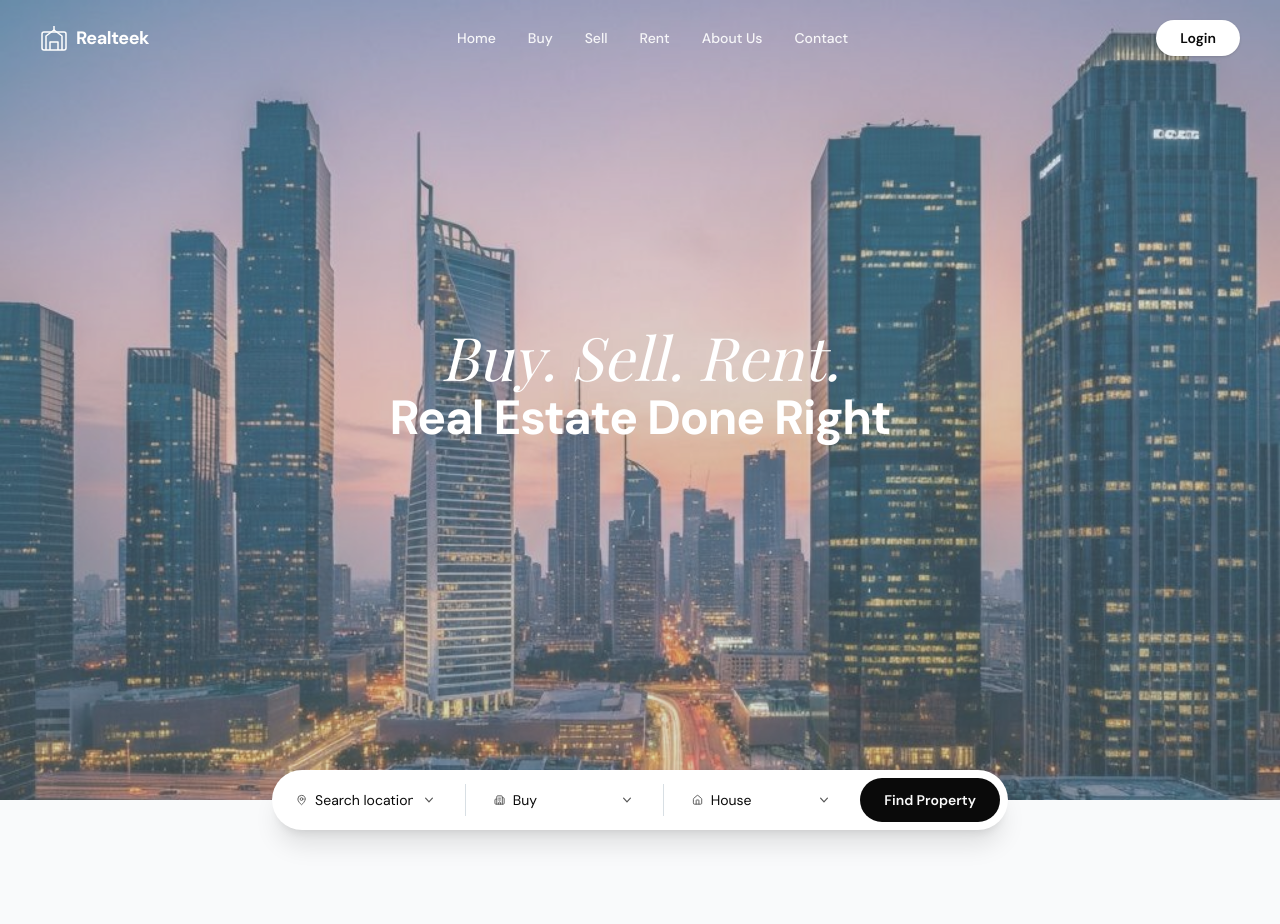
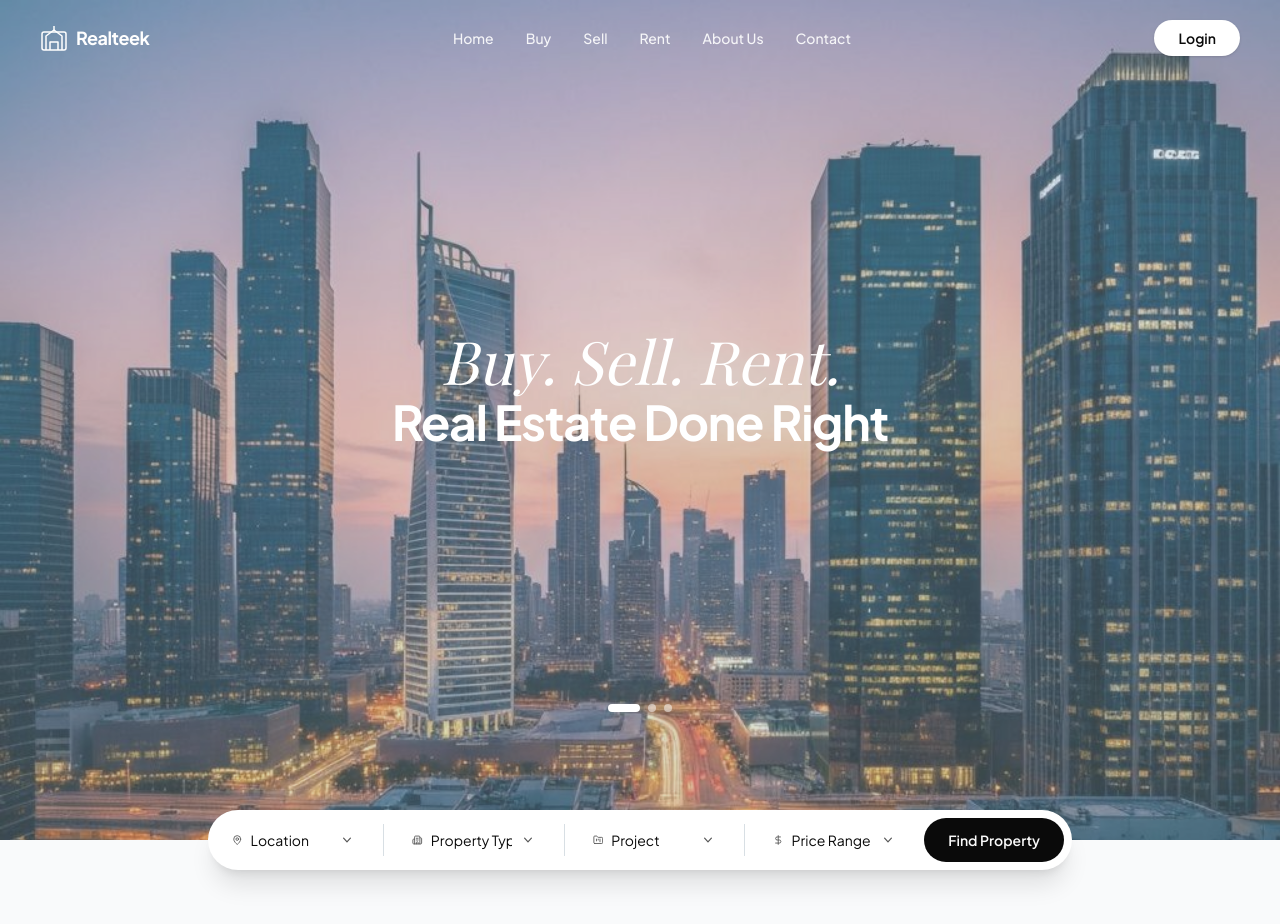
Before and after one commit to baeehaqii/v0-ui-quinland, a Next.js app: page / in a window 1280 px wide. Shown: the top 924 px of the page. Before the commit the page ends 896 px from the top, so only its background shows below. Built offline with nearby package versions, Linux system fonts and the light colour scheme; a web font is replaced by a local one.

Commit message:
feat: update hero section and search bar\n\nChange font to Plus Jakarta Sans, add search bar fields, and update hero slider.

```diff
--- a/app/globals.css
+++ b/app/globals.css
@@ -75,7 +75,7 @@
 }
 
 @theme inline {
-  --font-sans: var(--font-dm-sans), 'DM Sans', sans-serif;
+  --font-sans: var(--font-jakarta), 'Plus Jakarta Sans', sans-serif;
   --font-serif: var(--font-playfair), 'Playfair Display', serif;
   --font-mono: 'Geist Mono', 'Geist Mono Fallback';
   --color-background: var(--background);
--- a/app/layout.tsx
+++ b/app/layout.tsx
@@ -1,11 +1,11 @@
 import type { Metadata, Viewport } from 'next'
-import { DM_Sans, Playfair_Display } from 'next/font/google'
+import { Plus_Jakarta_Sans, Playfair_Display } from 'next/font/google'
 import { Analytics } from '@vercel/analytics/next'
 import './globals.css'
 
-const dmSans = DM_Sans({
+const jakartaSans = Plus_Jakarta_Sans({
   subsets: ['latin'],
-  variable: '--font-dm-sans',
+  variable: '--font-jakarta',
 })
 
 const playfair = Playfair_Display({
@@ -33,7 +33,7 @@ export default function RootLayout({
   return (
     <html lang="en">
       <body
-        className={`${dmSans.variable} ${playfair.variable} font-sans antialiased`}
+        className={`${jakartaSans.variable} ${playfair.variable} font-sans antialiased`}
       >
         {children}
         <Analytics />
--- a/components/hero/hero-section.tsx
+++ b/components/hero/hero-section.tsx
@@ -1,36 +1,110 @@
+"use client"
+
 import Image from "next/image"
+import { useState, useEffect, useCallback } from "react"
 import { PropertySearch } from "./property-search"
 
+const SLIDES = [
+  {
+    image: "/images/hero-bg.jpg",
+    alt: "Modern city skyline with glass skyscrapers",
+    tagline: "Buy. Sell. Rent.",
+    heading: "Real Estate Done Right",
+  },
+  {
+    image: "/images/hero-bg-2.jpg",
+    alt: "Luxury residential neighborhood with modern houses",
+    tagline: "Find Your Dream Home.",
+    heading: "Where Comfort Meets Elegance",
+  },
+  {
+    image: "/images/hero-bg-3.jpg",
+    alt: "Modern luxury apartment with pool and tropical landscape",
+    tagline: "Invest. Grow. Prosper.",
+    heading: "Premium Properties Await You",
+  },
+] as const
+
+const INTERVAL_MS = 7000
+
 export function HeroSection() {
+  const [current, setCurrent] = useState(0)
+
+  const next = useCallback(() => {
+    setCurrent((prev) => (prev + 1) % SLIDES.length)
+  }, [])
+
+  useEffect(() => {
+    const timer = setInterval(next, INTERVAL_MS)
+    return () => clearInterval(timer)
+  }, [next])
+
   return (
-    <section className="relative flex min-h-screen flex-col">
-      {/* Background image */}
-      <div className="absolute inset-0 -z-10">
+    <section className="relative flex min-h-[100svh] flex-col lg:min-h-[105svh]">
+      {/* Slides */}
+      {SLIDES.map((slide, index) => (
+        <div
+          key={slide.image}
+          className={`absolute inset-0 -z-10 transition-opacity duration-1000 ease-in-out ${
+            index === current ? "opacity-100" : "opacity-0"
+          }`}
+          aria-hidden={index !== current}
+        >
           <Image
-          src="/images/hero-bg.jpg"
-          alt="Modern city skyline with glass buildings"
+            src={slide.image}
+            alt={slide.alt}
             fill
-          priority
+            priority={index === 0}
             className="object-cover"
             sizes="100vw"
           />
-        {/* Soft sky overlay for readability */}
+          {/* Overlay */}
           <div className="absolute inset-0 bg-[oklch(0.78_0.04_230/0.35)]" />
         </div>
+      ))}
 
       {/* Spacer for navbar */}
       <div className="h-24" />
 
       {/* Hero content */}
-      <div className="flex flex-1 flex-col items-center justify-center px-6 pb-32 text-center">
-        <h1 className="max-w-2xl">
+      <div className="flex flex-1 flex-col items-center justify-center px-6 pb-40 text-center">
+        {SLIDES.map((slide, index) => (
+          <div
+            key={slide.heading}
+            className={`absolute max-w-2xl transition-all duration-700 ease-in-out ${
+              index === current
+                ? "translate-y-0 opacity-100"
+                : "translate-y-4 opacity-0"
+            }`}
+            aria-hidden={index !== current}
+          >
+            <h1>
               <span className="block font-serif text-4xl italic text-card md:text-5xl lg:text-6xl">
-            Buy. Sell. Rent.
+                {slide.tagline}
               </span>
               <span className="mt-2 block text-3xl font-bold tracking-tight text-card md:text-4xl lg:text-5xl">
-            Real Estate Done Right
+                {slide.heading}
               </span>
             </h1>
+          </div>
+        ))}
+      </div>
+
+      {/* Slide indicators */}
+      <div className="absolute inset-x-0 bottom-28 flex items-center justify-center gap-2 sm:bottom-32">
+        {SLIDES.map((slide, index) => (
+          <button
+            key={slide.image}
+            type="button"
+            onClick={() => setCurrent(index)}
+            className={`h-2 rounded-full transition-all duration-300 ${
+              index === current
+                ? "w-8 bg-card"
+                : "w-2 bg-card/50 hover:bg-card/70"
+            }`}
+            aria-label={`Go to slide ${index + 1}`}
+          />
+        ))}
       </div>
 
       {/* Search bar - anchored at bottom */}
--- a/components/hero/property-search.tsx
+++ b/components/hero/property-search.tsx
@@ -1,18 +1,16 @@
 "use client"
 
 import { useState } from "react"
-import { MapPin, Building2, Home } from "lucide-react"
+import { MapPin, Building2, FolderKanban, DollarSign } from "lucide-react"
 
 const LOCATIONS = [
-  "New York",
-  "Los Angeles",
-  "Chicago",
-  "Miami",
-  "San Francisco",
-  "Seattle",
+  "Jakarta",
+  "Surabaya",
+  "Bandung",
+  "Bali",
+  "Yogyakarta",
+  "Medan",
 ] as const
-
-const LISTING_TYPES = ["Buy", "Sell", "Rent"] as const
 
 const PROPERTY_TYPES = [
   "House",
@@ -20,45 +18,74 @@ const PROPERTY_TYPES = [
   "Villa",
   "Condo",
   "Townhouse",
+  "Land",
+] as const
+
+const PROJECTS = [
+  "Grand Residence",
+  "The Green Park",
+  "Skyline Tower",
+  "Emerald Heights",
+  "Sunset Valley",
+] as const
+
+const PRICE_RANGES = [
+  "< 500 Jt",
+  "500 Jt - 1 M",
+  "1 M - 2 M",
+  "2 M - 5 M",
+  "> 5 M",
 ] as const
 
 export function PropertySearch() {
   const [location, setLocation] = useState("")
-  const [listingType, setListingType] = useState("Buy")
-  const [propertyType, setPropertyType] = useState("House")
+  const [propertyType, setPropertyType] = useState("")
+  const [project, setProject] = useState("")
+  const [priceRange, setPriceRange] = useState("")
 
   return (
-    <div className="mx-auto w-full max-w-3xl px-4">
-      <div className="flex flex-col items-stretch gap-3 rounded-2xl bg-card p-3 shadow-xl sm:flex-row sm:items-center sm:rounded-full sm:p-2">
+    <div className="mx-auto w-full max-w-4xl px-4">
+      <div className="flex flex-col items-stretch gap-3 rounded-2xl bg-card p-4 shadow-xl sm:flex-row sm:items-center sm:rounded-full sm:p-2">
         {/* Location */}
         <SearchSelect
           icon={<MapPin className="size-4 text-muted-foreground" />}
           value={location}
           onChange={setLocation}
-          placeholder="Search location"
-          options={LOCATIONS.map((l) => l)}
+          placeholder="Location"
+          options={[...LOCATIONS]}
         />
 
         <Divider />
 
-        {/* Listing type */}
+        {/* Property Type */}
         <SearchSelect
           icon={<Building2 className="size-4 text-muted-foreground" />}
-          value={listingType}
-          onChange={setListingType}
-          placeholder="Type"
-          options={LISTING_TYPES.map((t) => t)}
+          value={propertyType}
+          onChange={setPropertyType}
+          placeholder="Property Type"
+          options={[...PROPERTY_TYPES]}
         />
 
         <Divider />
 
-        {/* Property type */}
+        {/* Project */}
         <SearchSelect
-          icon={<Home className="size-4 text-muted-foreground" />}
-          value={propertyType}
-          onChange={setPropertyType}
-          placeholder="Property"
-          options={PROPERTY_TYPES.map((p) => p)}
+          icon={<FolderKanban className="size-4 text-muted-foreground" />}
+          value={project}
+          onChange={setProject}
+          placeholder="Project"
+          options={[...PROJECTS]}
+        />
+
+        <Divider />
+
+        {/* Price Range */}
+        <SearchSelect
+          icon={<DollarSign className="size-4 text-muted-foreground" />}
+          value={priceRange}
+          onChange={setPriceRange}
+          placeholder="Price Range"
+          options={[...PRICE_RANGES]}
         />
 
         {/* Submit */}
@@ -110,7 +137,12 @@ function SearchSelect({
 }
 
 function Divider() {
-  return <div className="hidden h-8 w-px bg-border sm:block" aria-hidden="true" />
+  return (
+    <div
+      className="hidden h-8 w-px bg-border sm:block"
+      aria-hidden="true"
+    />
+  )
 }
 
 function ChevronIcon() {
```
Also changed, not shown: public/images/hero-bg-2.jpg (added), public/images/hero-bg-3.jpg (added). Lines whose indentation alone changed are shown as unchanged.
